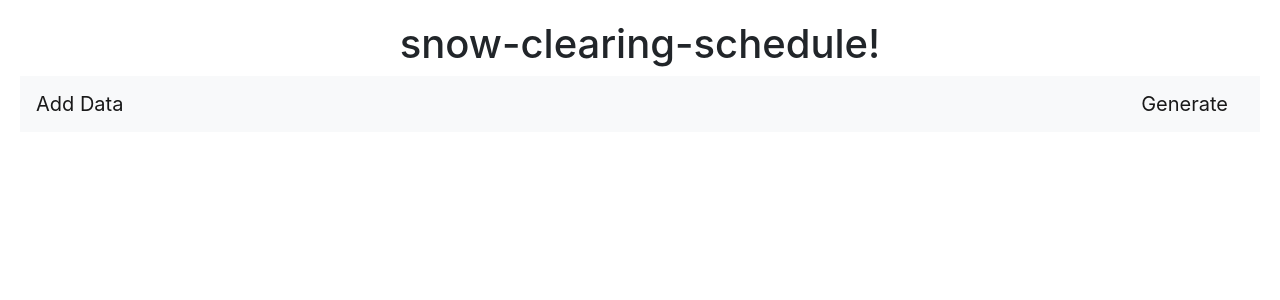
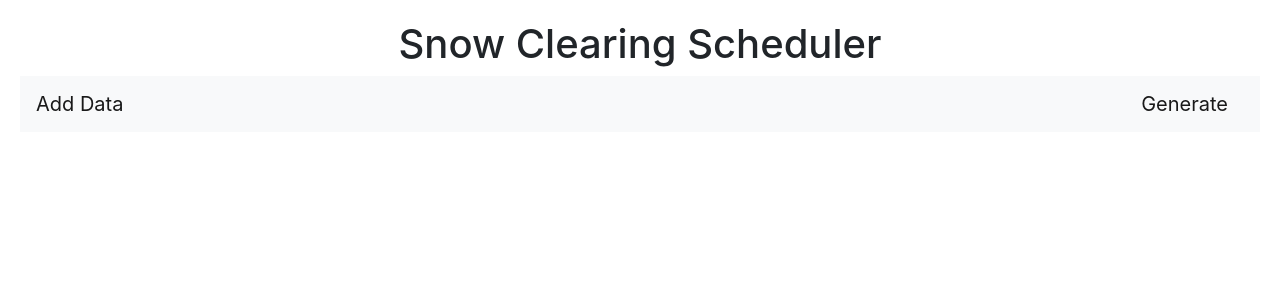
Before and after one commit to jibonita/snow-clearing-schedule, an Angular app: page / in a window 1280 px wide. Shown: the top 300 px of the page. Built offline with nearby package versions, Linux system fonts and the light colour scheme; what pdfmake would draw is missing.

Commit message:
save data fromflats form to data.flats

```diff
--- a/src/app/app.component.html
+++ b/src/app/app.component.html
@@ -11,8 +11,7 @@
 <body>
   <div style="text-align:center">
     <h1>
-      {{ title }}!
-    </h1>
+      {{ title }}</h1>
 
   </div>
   <nav class="navbar navbar-light bg-light">
--- a/src/app/app.component.ts
+++ b/src/app/app.component.ts
@@ -6,5 +6,5 @@ import { Component } from '@angular/core';
   styleUrls: ['./app.component.css']
 })
 export class AppComponent {
-  title = 'snow-clearing-schedule';
+  title = 'Snow Clearing Scheduler';
 }
--- a/src/app/data-entry/data-entry-routing.module.ts
+++ b/src/app/data-entry/data-entry-routing.module.ts
@@ -5,8 +5,8 @@ import { FlatsComponent } from './flats/flats.component';
 
 
 const routes: Routes = [
-    //  { path: 'add', component: DataFormsComponent },
-    { path: 'add', component: FlatsComponent },
+    { path: 'add', component: DataFormsComponent },
+    //{ path: 'add', component: FlatsComponent },
 ];
 
 @NgModule({
--- a/src/app/data-entry/flats/flats.component.css
+++ b/src/app/data-entry/flats/flats.component.css
@@ -12,3 +12,7 @@ input[type="checkbox"] {
 select {
    margin-right: 10px;
 }
+
+.p-10 {
+   padding: 10px;
+}
--- a/src/app/data-entry/flats/flats.component.html
+++ b/src/app/data-entry/flats/flats.component.html
@@ -19,9 +19,10 @@
       <button (click)="removeItem(i)" class="btn btn-danger btn-sm">Remove</button>
     </div>
     <!-- Chosen name: {{ flatsForm.controls.items.controls[i].controls.owner.value }} -->
-
   </div>
-  <a (click)="addItem()" class="btn btn-primary m-r-20">Add more</a>
+  <div class="p-10">
+    <button (click)="addItem()" class="btn btn-primary">Add more</button>
+  </div>
   <br>
   <hr>
   <button type="submit" class="btn btn-success m-r-20" [disabled]="flatsForm.invalid">Save</button>
--- a/src/app/data-entry/flats/flats.component.ts
+++ b/src/app/data-entry/flats/flats.component.ts
@@ -43,7 +43,16 @@ export class FlatsComponent implements OnInit {
   }
 
   saveFlat() {
-    console.log(this.flatsForm.value);
+    console.log(this.flatsForm.value.items);
+    this.data.flats =
+      this.flatsForm.value.items.map((flat, index) => {
+        return {
+          id: index,
+          name: flat.title,
+          owner: flat.owner.id,
+          active: flat.active
+        };
+      });
   }
 
   onSelect(element) {
```
